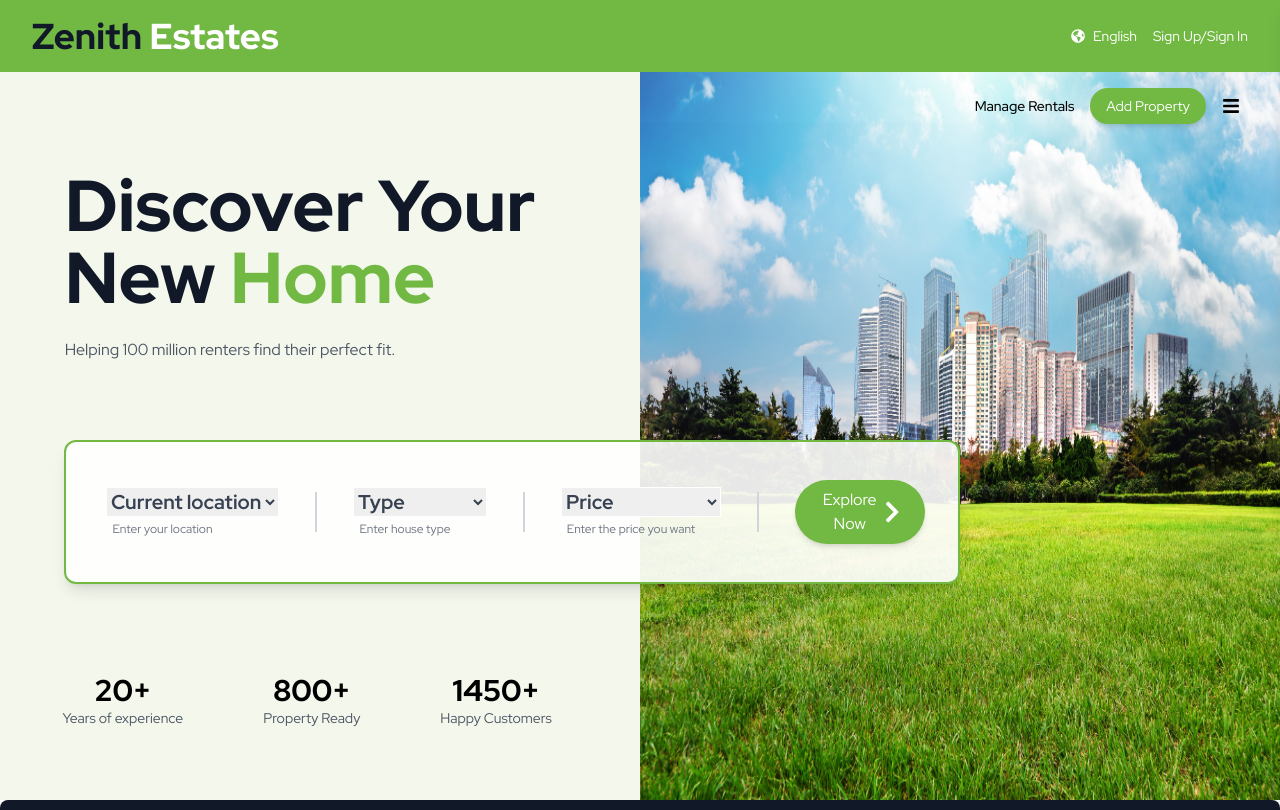
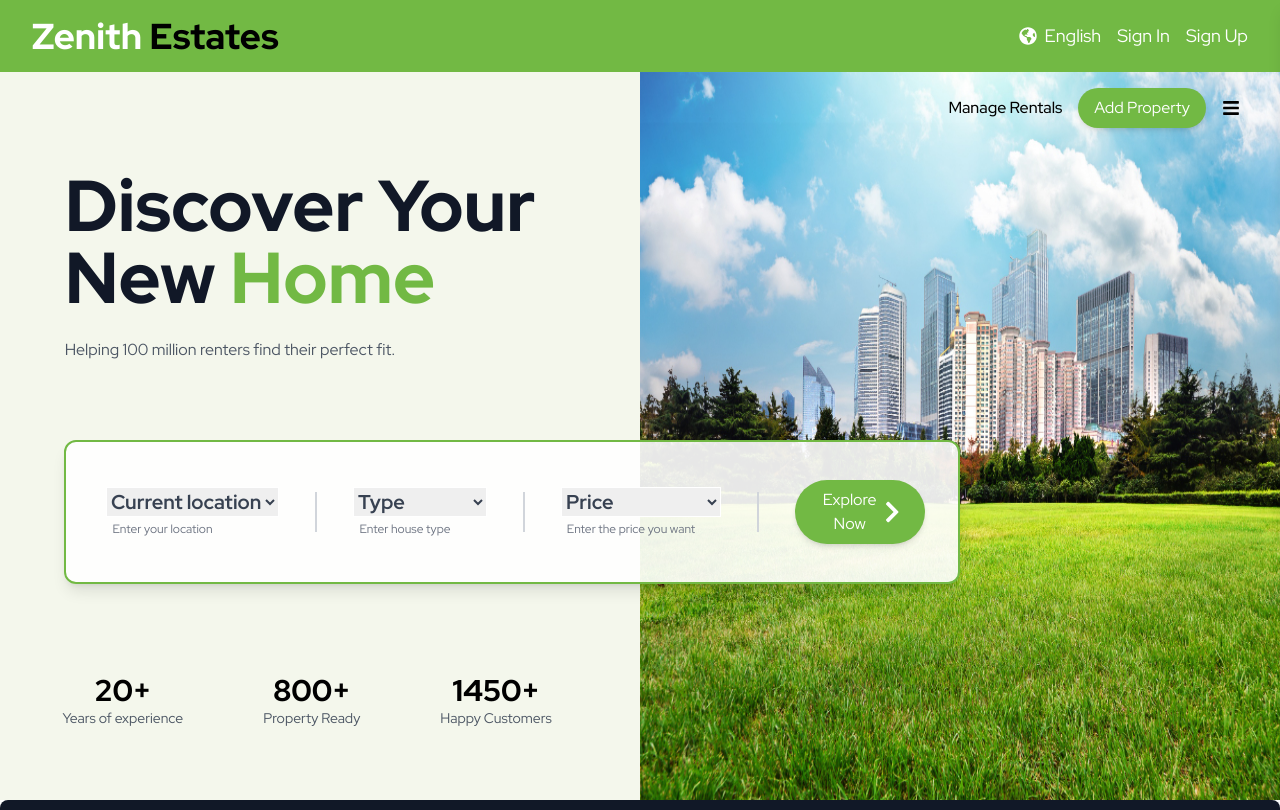
Before and after one commit to Pronttera/real-estate-website, a React (Vite) app: page / in a window 1280 px wide. Shown: the top 810 px of the page. Built offline with nearby package versions, Linux system fonts and the light colour scheme.

Commit message:
Fixed the text size of navbar content

```diff
--- a/src/pages/Home/HeroSection.jsx
+++ b/src/pages/Home/HeroSection.jsx
@@ -21,16 +21,17 @@ const HeroSection = () => {
       {/* 🌟 Top Bar */}
       <div className="bg-[#72B944] text-white flex flex-wrap justify-between items-center w-full text-xs md:text-sm p-2 md:p-4">
         <div className="flex flex-wrap justify-center md:justify-start space-x-4 px-4">
-        <div className="text-3xl md:text-4xl font-extrabold text-gray-900 ">
-          Zenith <span className="text-white">Estates</span>
+        <div className="text-3xl md:text-4xl font-extrabold text-white ">
+          Zenith <span className="text-black">Estates</span>
           </div>
         </div>
-        <div className="flex flex-wrap justify-center md:justify-end space-x-4 px-4">
+        <div className="flex flex-wrap justify-center md:justify-end space-x-4 px-4 md:text-lg">
           <a href="#" className="flex items-center hover:underline">
             <FaGlobeAmericas className="mr-2" />
             English
           </a>
-          <a href="#" className="hover:underline">Sign Up/Sign In</a>
+          <a href="#" className="hover:underline md:text-lg">Sign In</a>
+          <a href="#" className="hover:underline md:text-lg">Sign Up</a>
         </div>
       </div>
 
@@ -57,10 +58,10 @@ const HeroSection = () => {
             className="w-full h-full"
           />
           <div className="absolute top-4 right-10 flex flex-row items-center space-y-0 space-x-4">
-          <a href="#" className="text-black text-sm  font-medium hover:underline">
+          <a href="#" className="text-black text-m  font-medium hover:underline">
       Manage Rentals
     </a>
-    <button className="bg-[#72B944] text-white px-4 py-2 rounded-full shadow-md hover:bg-green-700 transition text-sm">
+    <button className="bg-[#72B944] text-white px-4 py-2 rounded-full shadow-md hover:bg-green-700 transition text-m">
       Add Property
     </button>
     <button
```
